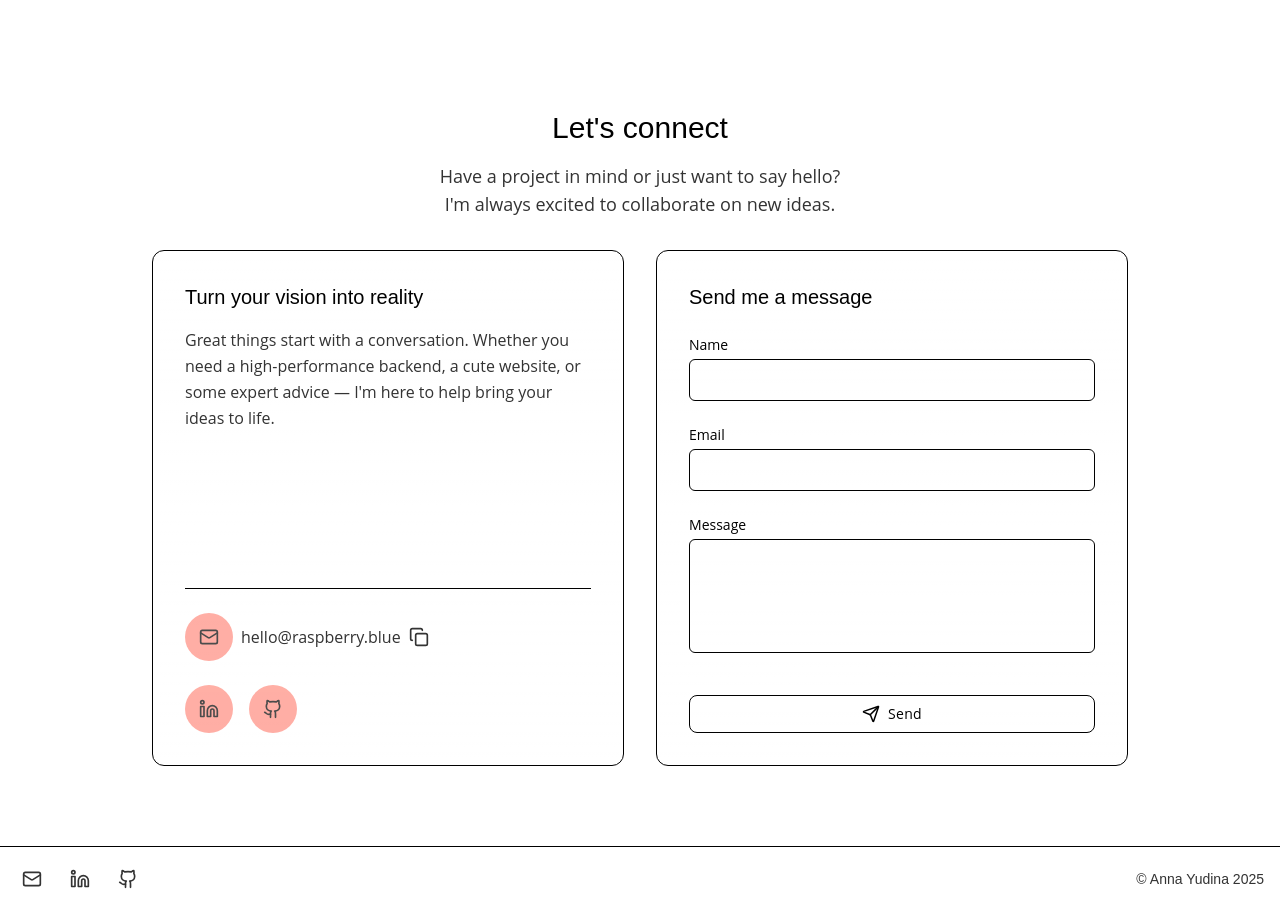
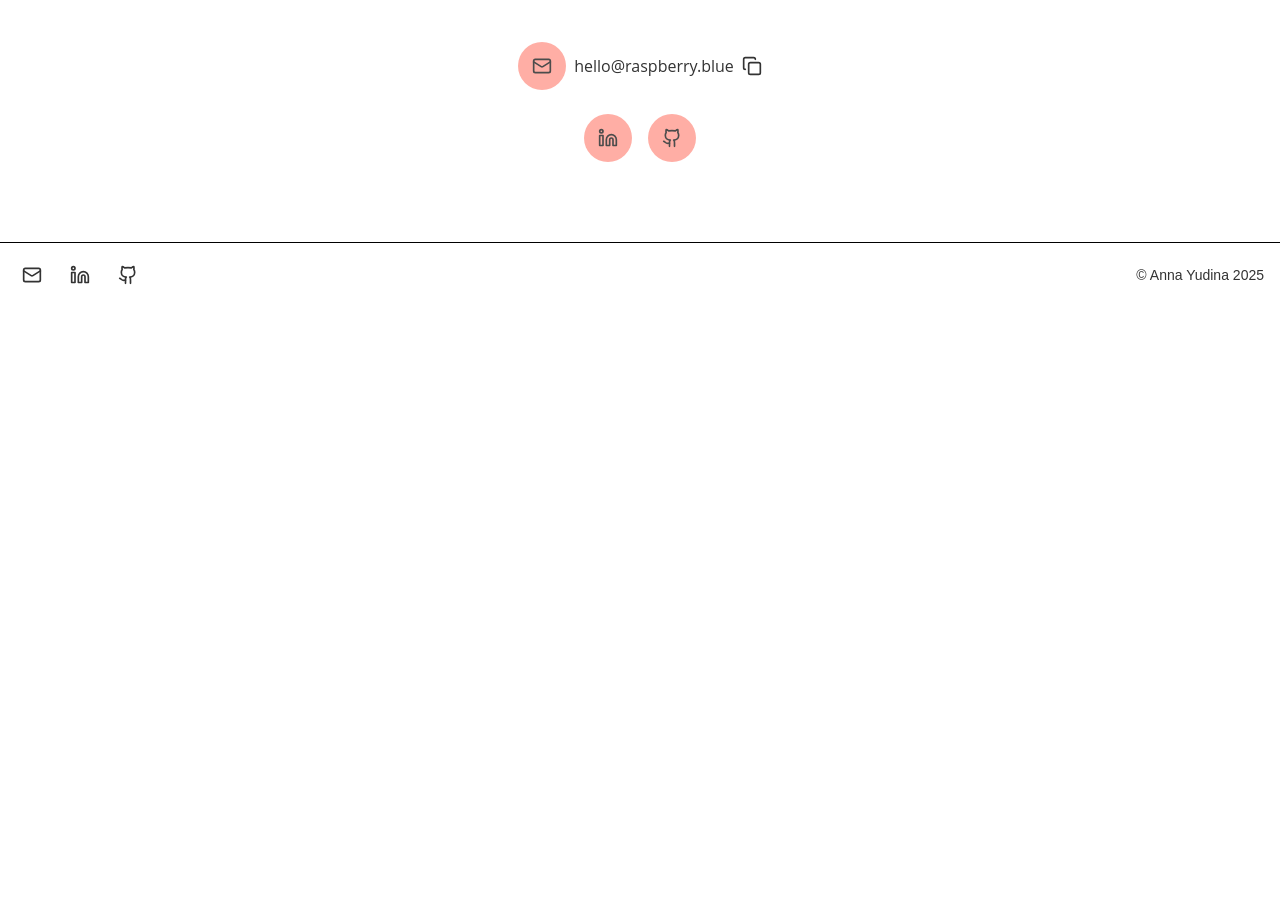
Before and after one commit to opeixenada/self, a React (Vite) app: page / in a window 1280 px wide. Shown: the part 852-1763 px from the top of the page. After the commit the page ends 1159 px from the top, so only its background shows below. Built offline with nearby package versions, Linux system fonts and the light colour scheme; no server answers.

Commit message:
Less stuff

```diff
--- a/src/components/About.tsx
+++ b/src/components/About.tsx
@@ -4,7 +4,7 @@ import { Download } from 'lucide-react';
 
 const About: React.FC = () => {
   return (
-    <Section id="about" title="About me">
+    <Section id="about">
       <div className="flex flex-col items-center">
         <article className="prose text-theme-secondary max-w-2xl">
           <p>
--- a/src/components/contacts/ContactForm.tsx
+++ /dev/null
@@ -1,235 +0,0 @@
-import React, { useState } from 'react';
-import { CheckCircle, Loader2, Send } from 'lucide-react';
-import { AnimatePresence, motion } from 'framer-motion';
-import { ContactData, submitContactToFirebase } from '../../firebase/utils.ts';
-
-const ContactForm: React.FC = () => {
-  const [formData, setFormData] = useState<ContactData>({
-    name: '',
-    email: '',
-    message: '',
-  });
-  const [isSubmitting, setIsSubmitting] = useState(false);
-  const [isSubmitted, setIsSubmitted] = useState(false);
-  const [submitError, setSubmitError] = useState<string | null>(null);
-
-  const handleChange = (e: React.ChangeEvent<HTMLInputElement | HTMLTextAreaElement>) => {
-    const { name, value } = e.target;
-    setFormData((prev) => ({ ...prev, [name]: value }));
-  };
-
-  // Void function wrapper around the async function
-  const handleSubmit = (e: React.FormEvent) => {
-    e.preventDefault();
-    void submitForm();
-  };
-
-  // Async logic
-  const submitForm = async () => {
-    setIsSubmitting(true);
-    setSubmitError(null);
-
-    try {
-      await submitContactToFirebase(formData);
-      setIsSubmitted(true);
-      setFormData({ name: '', email: '', message: '' });
-    } catch (error) {
-      console.error('Error submitting form:', error);
-      const errorMessage =
-        error instanceof Error && error.message.includes('timed out')
-          ? 'Request timed out. Please try again later.'
-          : 'Sorry, something went wrong. Please try again.';
-
-      setSubmitError(errorMessage);
-    } finally {
-      setIsSubmitting(false);
-    }
-
-    // Reset the submission status after 5 seconds if submission was successful
-    if (!submitError) {
-      setTimeout(() => {
-        // Small animation delay for better UX
-        setIsSubmitted(false);
-      }, 5000);
-    }
-  };
-
-  return (
-    <div className="flex min-h-[450px] flex-col">
-      <AnimatePresence mode="wait">
-        {isSubmitted ? (
-          <motion.div
-            key="success"
-            initial={{ opacity: 0, y: 20 }}
-            animate={{
-              opacity: 1,
-              y: 0,
-              transition: {
-                duration: 0.5,
-                ease: 'easeOut',
-              },
-            }}
-            exit={{ opacity: 0, scale: 0.9 }}
-            className="flex flex-1 flex-col items-center justify-center text-center"
-          >
-            <motion.div
-              initial={{ scale: 0.6, opacity: 0 }}
-              animate={{
-                scale: 1,
-                opacity: 1,
-                transition: {
-                  delay: 0.2,
-                  duration: 0.5,
-                  type: 'spring',
-                  stiffness: 200,
-                },
-              }}
-              className="bg-theme-gold/40 text-theme-primary mb-6 flex h-20 w-20 items-center justify-center rounded-full"
-            >
-              <motion.div
-                initial={{ scale: 0 }}
-                animate={{
-                  scale: 1,
-                  transition: {
-                    delay: 0.5,
-                    duration: 0.3,
-                    type: 'spring',
-                  },
-                }}
-              >
-                <CheckCircle size={30} />
-              </motion.div>
-            </motion.div>
-            <motion.h2
-              initial={{ opacity: 0, y: 10 }}
-              animate={{
-                opacity: 1,
-                y: 0,
-                transition: {
-                  delay: 0.6,
-                  duration: 0.3,
-                },
-              }}
-              className="text-theme-secondary mb-3"
-            >
-              Message sent!
-            </motion.h2>
-            <motion.p
-              initial={{ opacity: 0, y: 10 }}
-              animate={{
-                opacity: 1,
-                y: 0,
-                transition: {
-                  delay: 0.8,
-                  duration: 0.3,
-                },
-              }}
-              className="text-theme-secondary"
-            >
-              Thank you for reaching out.
-              <br className="hidden md:inline" /> I'll get back to you as soon as possible.
-            </motion.p>
-          </motion.div>
-        ) : (
-          <motion.form
-            key="form"
-            initial={{ opacity: 0, y: 20 }}
-            animate={{ opacity: 1, y: 0, transition: { duration: 0.4, ease: 'easeOut' } }}
-            exit={{ opacity: 0, y: -20 }}
-            onSubmit={handleSubmit}
-            className="flex flex-1 flex-col justify-start space-y-6"
-          >
-            <h3 className="text-theme-primary mb-6">Send me a message</h3>
-
-            <div>
-              <label htmlFor="name" className="label-theme">
-                Name
-              </label>
-              <input
-                type="text"
-                id="name"
-                name="name"
-                autoComplete="name"
-                value={formData.name}
-                onChange={handleChange}
-                required
-                className="input-theme"
-              />
-            </div>
-
-            <div>
-              <label htmlFor="email" className="label-theme">
-                Email
-              </label>
-              <input
-                type="email"
-                id="email"
-                name="email"
-                value={formData.email}
-                autoComplete="email"
-                onChange={handleChange}
-                required
-                className="input-theme"
-              />
-            </div>
-
-            <div>
-              <label htmlFor="message" className="label-theme">
-                Message
-              </label>
-              <textarea
-                id="message"
-                name="message"
-                value={formData.message}
-                onChange={handleChange}
-                required
-                rows={4}
-                maxLength={2000}
-                className="input-theme resize-none"
-              ></textarea>
-            </div>
-
-            {submitError && (
-              <motion.div
-                initial={{ opacity: 0 }}
-                animate={{
-                  opacity: 1,
-                  transition: { duration: 0.5, ease: 'easeInOut' },
-                }}
-                exit={{ opacity: 0 }}
-                className="notification-error"
-                role="alert"
-              >
-                <span className="block sm:inline">{submitError}</span>
-              </motion.div>
-            )}
-
-            <button
-              type="submit"
-              disabled={isSubmitting}
-              className="btn-theme-outline mt-auto flex w-full items-center justify-center"
-            >
-              {isSubmitting ? (
-                <motion.span
-                  initial={{ opacity: 0 }}
-                  animate={{ opacity: 1 }}
-                  className="flex items-center"
-                >
-                  <Loader2 className="mr-2 h-5 w-5 animate-spin" />
-                  Sending...
-                </motion.span>
-              ) : (
-                <span className="flex items-center">
-                  <Send size={18} className="mr-2" />
-                  Send
-                </span>
-              )}
-            </button>
-          </motion.form>
-        )}
-      </AnimatePresence>
-    </div>
-  );
-};
-
-export default ContactForm;
--- a/src/components/contacts/Contacts.tsx
+++ b/src/components/contacts/Contacts.tsx
@@ -1,7 +1,6 @@
 /* eslint-disable @typescript-eslint/no-deprecated */
 
 import React from 'react';
-import ContactForm from './ContactForm';
 import { Github, Linkedin, Mail } from 'lucide-react';
 import AnimatedIconLink from './AnimatedIconLink.tsx';
 import { EMAIL, GITHUB, LINKEDIN } from '../../data/constants.ts';
@@ -10,30 +9,9 @@ import AnimatedLink from '../AnimatedLink.tsx';
 import Section from '../Section.tsx';
 
 const Contacts: React.FC = () => {
-  const subtitleContent = (
-    <p>
-      Have a project in mind or just want to say hello?
-      <br className="hidden md:inline" /> I'm always excited to collaborate on new ideas.
-    </p>
-  );
-
   return (
-    <Section id="contacts" title="Let's connect" subtitle={subtitleContent}>
-      <div className="grid gap-8 space-y-6 md:grid-cols-2">
-        {/* Contact Info Side */}
-        <div className="card-theme flex h-full flex-col justify-between p-8">
-          <div className="space-y-6">
-            <div>
-              <h3 className="mb-4">Turn your vision into reality</h3>
-              <p className="text-theme-secondary leading-relaxed">
-                Great things start with a conversation. Whether you need a high-performance backend,
-                a cute website, or some expert advice — I'm here to help bring your ideas to life.
-              </p>
-            </div>
-          </div>
-
-          <div className="space-y-6">
-            <hr className="border-flow-primary/30" />
+    <Section id="contacts">
+      <div className="flex flex-col items-center space-y-6">
         <div className="flex items-center space-x-2">
           <AnimatedIconLink
             href={`mailto:${EMAIL}`}
@@ -54,20 +32,7 @@ const Contacts: React.FC = () => {
             icon={<Linkedin size={20} />}
           />
 
-              <AnimatedIconLink
-                href={GITHUB}
-                aria-label="Anna's GitHub"
-                icon={<Github size={20} />}
-              />
-            </div>
-          </div>
-        </div>
-
-        {/* Contact Form Side */}
-        <div className="card-theme overflow-hidden p-0">
-          <div className="from-flow-darkish/20 to-flow-dark/20 bg-gradient-to-br p-8">
-            <ContactForm />
-          </div>
+          <AnimatedIconLink href={GITHUB} aria-label="Anna's GitHub" icon={<Github size={20} />} />
         </div>
       </div>
     </Section>
```
Lines whose indentation alone changed are shown as unchanged.
